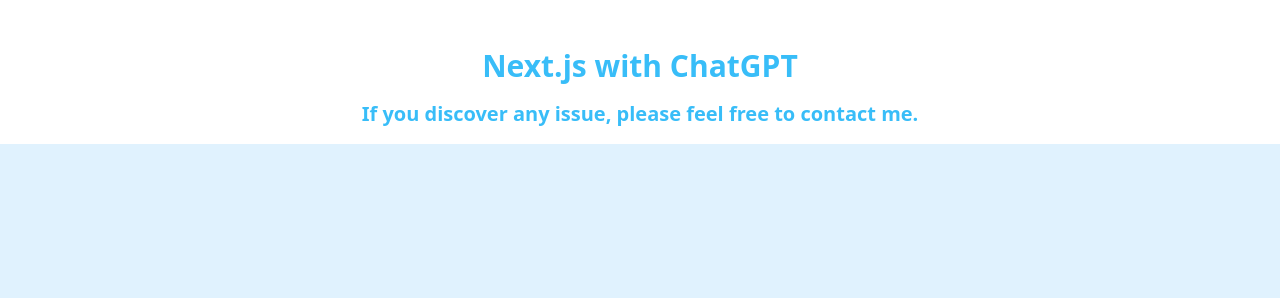
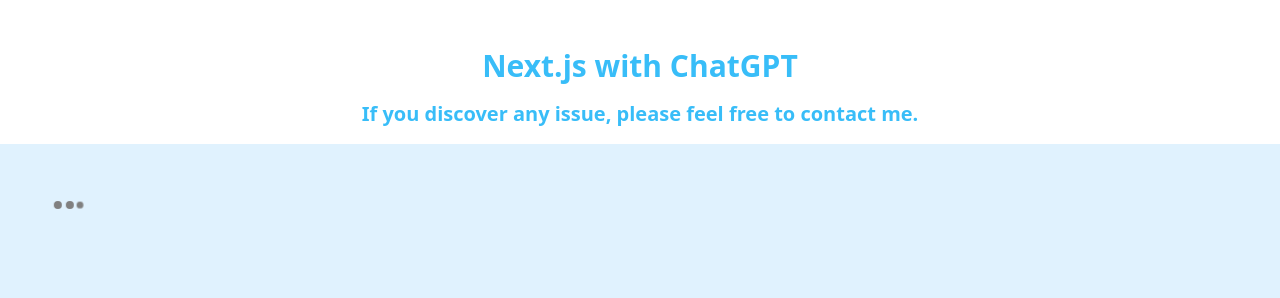
Before and after one commit to tzztson/chatgpt-next.js, a Next.js app: page / in a window 1280 px wide. Shown: the top 298 px of the page. Built offline with nearby package versions, Linux system fonts and the light colour scheme.

Commit message:
feat: add loader

```diff
--- a/pages/index.tsx
+++ b/pages/index.tsx
@@ -8,7 +8,7 @@
 
   const [messageText, setMessageText] = useState('');
 
-  const [isLoading, setIsLoading] = useState(false);
+  const [isLoading, setIsLoading] = useState(true);
 
   const [userChat, setUserChat] = useState<string[]>([]);
   const [botChat, setBotChat] = useState<string[]>([]);
@@ -63,7 +63,6 @@
   };
 
   const sendMessage = () => {
-
     botResponse();
     setUserChat((messageText.trim().length === 0) ? userChat : [...userChat, messageText]);
 
@@ -104,10 +103,10 @@
                   {botChat[key] && <div key={`botchat-${key}`} className='flex flex-col gap-2 items-start justify-center break-words'>
                     <div className='bg-white rounded-2xl px-6 py-2 max-w-[50%]'>{botChat[key]}</div>
                   </div>}
-                  {/* {isLoading && } */}
                 </div>
               )
             })}
+            {isLoading && <div className="lds-ellipsis"><div></div><div></div><div></div><div></div></div>}
           </div>
         </div>
 
--- a/styles/globals.css
+++ b/styles/globals.css
@@ -5,3 +5,61 @@
 .chat-container::-webkit-scrollbar {
     display: none;
 }
+
+
+
+  .lds-ellipsis {
+    display: inline-block;
+    position: relative;
+    width: 80px;
+    height: 80px;
+  }
+  .lds-ellipsis div {
+    position: absolute;
+    top: 33px;
+    width: 8px;
+    height: 8px;
+    border-radius: 50%;
+    background: gray;
+    animation-timing-function: cubic-bezier(0, 1, 1, 0);
+  }
+  .lds-ellipsis div:nth-child(1) {
+    left: 4px;
+    animation: lds-ellipsis1 0.6s infinite;
+  }
+  .lds-ellipsis div:nth-child(2) {
+    left: 4px;
+    animation: lds-ellipsis2 0.6s infinite;
+  }
+  .lds-ellipsis div:nth-child(3) {
+    left: 16px;
+    animation: lds-ellipsis2 0.6s infinite;
+  }
+  .lds-ellipsis div:nth-child(4) {
+    left: 28px;
+    animation: lds-ellipsis3 0.6s infinite;
+  }
+  @keyframes lds-ellipsis1 {
+    0% {
+      transform: scale(0);
+    }
+    100% {
+      transform: scale(1);
+    }
+  }
+  @keyframes lds-ellipsis3 {
+    0% {
+      transform: scale(1);
+    }
+    100% {
+      transform: scale(0);
+    }
+  }
+  @keyframes lds-ellipsis2 {
+    0% {
+      transform: translate(0, 0);
+    }
+    100% {
+      transform: translate(12px, 0);
+    }
+  }
```
